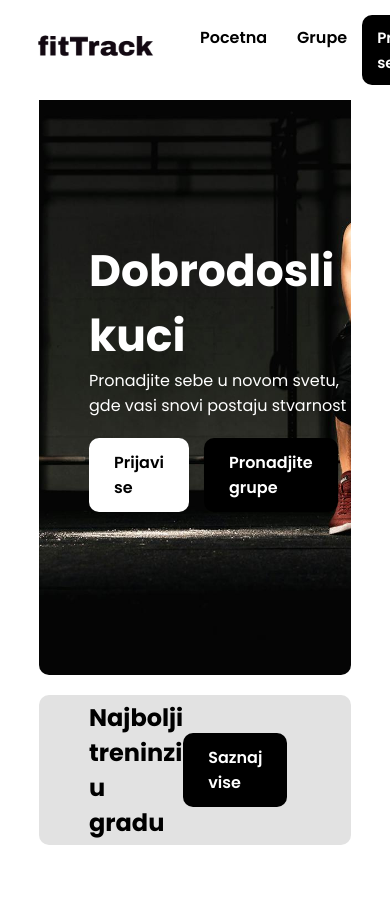
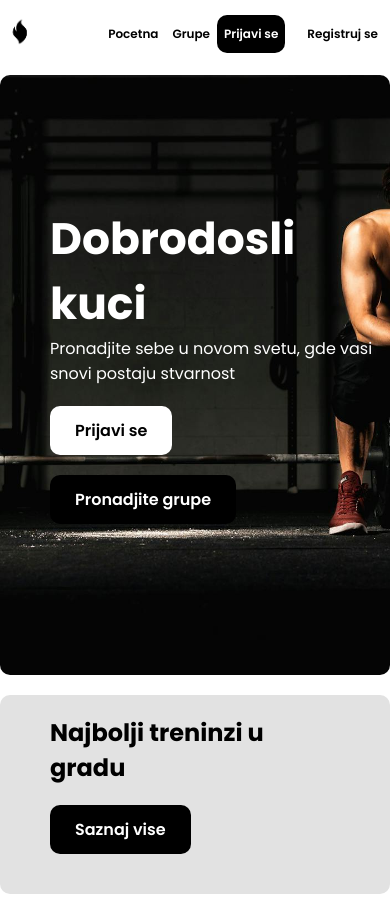
Before and after one commit to nickola23/PHPFitnessApp, a PHP site: page / in a window 390 px wide. Before the commit the page ends 845 px from the top, so only its background shows below. Run offline with PHP 8.4, Linux system fonts and the light colour scheme.

Commit message:
added full responsiveness

```diff
--- a/components/header.php
+++ b/components/header.php
@@ -2,7 +2,10 @@
     <link rel="stylesheet" href="./css/header.css">
 </head>
 <header>
-    <a href="index.php" class="headerLogo"><img src="./images/logoBlack.png" alt="Logo"></a>
+    <div class="headerLogos">
+        <a href="index.php" class="headerLogoIcon"><img src="./images/logoBlackIcon.png" alt="Logo"></a>
+        <a href="index.php" class="headerLogo"><img src="./images/logoBlack.png" alt="Logo"></a>
+    </div>
     <ul class="headerLinks">
         <li><a href="index.php">Pocetna</a></li>
         <li><a href="groups.php">Grupe</a></li>
--- a/css/global.css
+++ b/css/global.css
@@ -1,17 +1,17 @@
 @import url('https://fonts.googleapis.com/css2?family=Poppins:ital,wght@0,100;0,200;0,300;0,400;0,500;0,600;0,700;0,800;0,900;1,100;1,200;1,300;1,400;1,500;1,600;1,700;1,800;1,900&display=swap');
 
-*{
+* {
     margin: 0;
     padding: 0;
     box-sizing: border-box;
     font-family: "Poppins", sans-serif;
 }
 
-a{
+a {
     text-decoration: none;
 }
 
-main{
+main {
     width: 80%;
     display: flex;
     flex-direction: column;
@@ -20,14 +20,15 @@ main{
     margin-top: 75px;
 }
 
-section{
+section {
     width: 100%;
     height: fit-content;
     display: flex;
     margin: auto;
 }
 
-.btnLight, .btnLightOutline{
+.btnLight,
+.btnLightOutline {
     background-color: #fff;
     color: #000;
     padding: 12px 25px;
@@ -42,12 +43,12 @@ section{
     outline: none;
 }
 
-.btnLightOutline{
+.btnLightOutline {
     padding: 10px 23px;
     border: 2px solid #000;
 }
 
-.btnDark{
+.btnDark {
     background-color: #000;
     color: #fff;
     padding: 12px 25px;
@@ -62,6 +63,12 @@ section{
     outline: none;
 }
 
-.error{
+.error {
     color: red !important;
 }
+
+@media only screen and (max-width: 900px) {
+    main {
+        width: 100%;
+    }
+}
--- a/css/header.css
+++ b/css/header.css
@@ -11,17 +11,29 @@ header {
     background-color: #fff;
 }
 
-header .btnDark a{
+header .btnDark a {
     color: #fff;
     font-size: 15px;
 }
 
-.headerLogo{
+.headerLogos {
+    display: flex;
+    align-items: center;
+    justify-content: center;
+}
+
+.headerLogo {
     margin: auto 0;
 }
 
-.headerLogo img{
+.headerLogo img {
     width: 150px;
+    height: auto;
+    padding: 5px 0;
+}
+
+.headerLogoIcon img {
+    width: 30px;
     height: auto;
     padding: 5px 0;
 }
@@ -34,10 +46,36 @@ header .btnDark a{
     font-weight: 600;
 }
 
-.headerLinks li{
+.headerLinks li {
+    display: flex;
+    align-items: center;
+    justify-content: center;
     padding: 10px 15px;
 }
 
 .headerLinks a {
     color: #000;
 }
+
+@media only screen and (max-width: 700px) {
+    header {
+        padding: 5px;
+        font-size: 12px !important;
+    }
+
+    header .btnDark a {
+        font-size: 12px;
+    }
+
+    .headerLogo {
+        display: none;
+    }
+
+    .headerLinks {
+        padding: 10px 0;
+    }
+
+    .headerLinks li {
+        padding: 10px 7px;
+    }
+}
--- a/css/hero.css
+++ b/css/hero.css
@@ -1,4 +1,4 @@
-.hero{
+.hero {
     flex-direction: column;
     min-height: 600px;
     align-items: center;
@@ -9,19 +9,32 @@
     color: #fff;
     padding-left: 50px;
 }
-.heroDesc{
+
+.heroDesc {
     width: 100%;
     height: 60%;
     flex-direction: column;
     justify-content: flex-end;
 }
-.heroDesc h1{
+
+.heroDesc h1 {
     font-size: 44px;
 }
-.heroBtns{
+
+.heroBtns {
     width: 100%;
     height: 40%;
     display: flex;
     flex-direction: row;
     margin-top: 20px;
 }
+
+@media only screen and (max-width: 900px) {
+    .heroBtns {
+        flex-direction: column;
+    }
+
+    .hero .btnDark {
+        margin: 20px 0;
+    }
+}
--- a/css/secondary.css
+++ b/css/secondary.css
@@ -1,4 +1,4 @@
-.secondary{
+.secondary {
     flex-direction: row;
     min-height: 150px;
     height: fit-content;
@@ -10,6 +10,21 @@
     background-color: #e2e2e2;
     border-radius: 10px;
 }
+
 .secondary a {
     color: #fff;
 }
+
+@media only screen and (max-width: 900px) {
+    .secondary {
+        flex-direction: column;
+        min-height: 50px;
+        justify-content: flex-start;
+        align-items: flex-start;
+        padding: 20px 50px;
+    }
+
+    .secondary .btnDark {
+        margin: 20px 0;
+    }
+}
```
Also changed, not shown: css/groups.css (+30 -8 lines), css/login.css (+9 -9 lines), css/membership.css (+21 -15 lines), images/logoBlackIcon.png (added).
